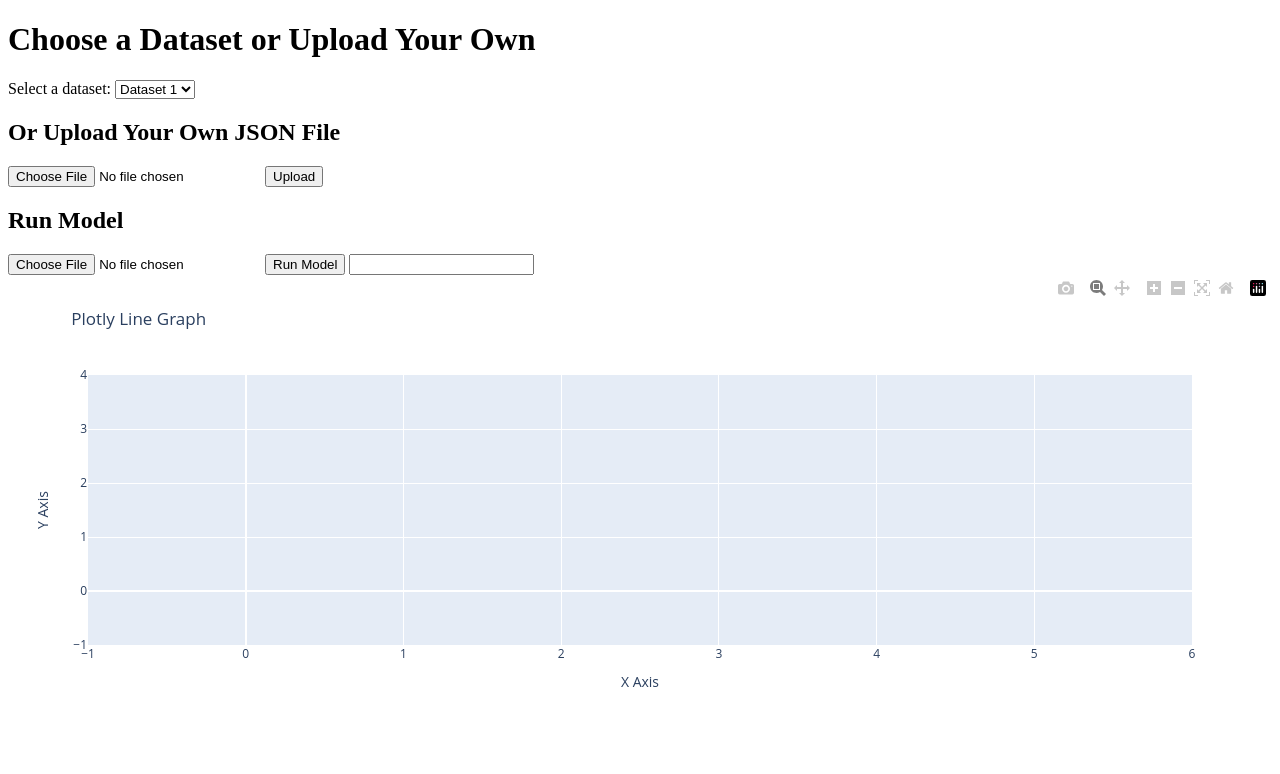
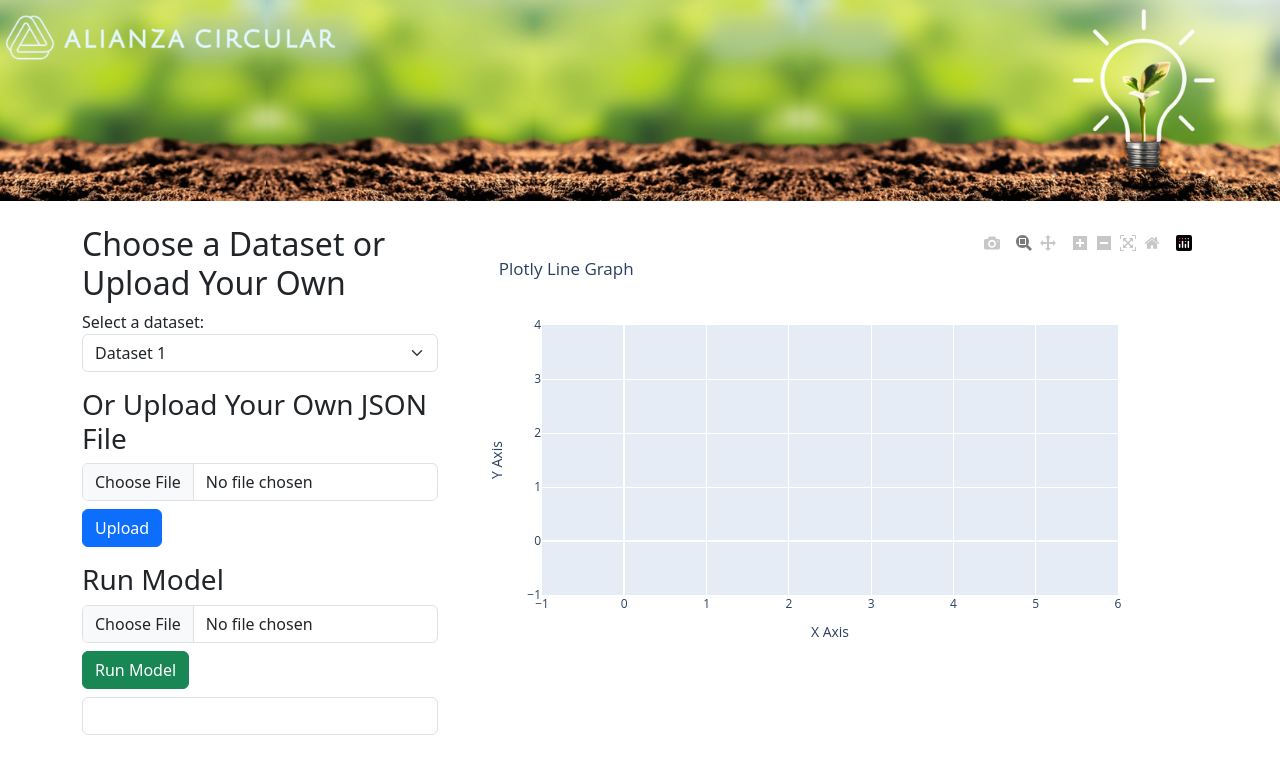
Before and after one commit to endorgobio/test_flask, a Flask app: page / in a window 1280 px wide. Shown: the top 774 px of the page. Run offline with Flask 3, Linux system fonts and the light colour scheme; some libraries are stand-ins or nearby versions.

Commit message:
styling
Using bootstraap and including a header

```diff
--- a/templates/index.html
+++ b/templates/index.html
@@ -6,77 +6,41 @@
     <title>Interactive Plotly Graph</title>
     <script src="https://cdn.plot.ly/plotly-latest.min.js"></script>
     <script src="https://code.jquery.com/jquery-3.6.0.min.js"></script>
+    <link href="https://cdn.jsdelivr.net/npm/bootstrap@5.3.0/dist/css/bootstrap.min.css" rel="stylesheet">
 </head>
 <body>
-    <h1>Choose a Dataset or Upload Your Own</h1>
-
+    <header>
+        <img src="{{ url_for('static', filename='images/header.png') }}" class="img-fluid w-100" alt="Header Image">
+    </header>
+    <div class="container mt-4">
+        <div class="row">
+            <!-- Controls Column -->
+            <div class="col-md-4">
+                <h2>Choose a Dataset or Upload Your Own</h2>
                 <label for="dataset-select">Select a dataset:</label>
-    <select id="dataset-select" onchange="updateGraph()">
+                <select id="dataset-select" class="form-select" onchange="updateGraph()">
                     {% for dataset in datasets %}
                     <option value="{{ dataset }}">{{ dataset }}</option>
                     {% endfor %}
                 </select>
-    <!-- <button onclick="updateGraph()">Load Dataset</button> -->
 
-    <h2>Or Upload Your Own JSON File</h2>
-    <input type="file" id="file-input" />
-    <button onclick="uploadFile()">Upload</button>
+                <h3 class="mt-3">Or Upload Your Own JSON File</h3>
+                <input type="file" id="file-input" class="form-control" />
+                <button class="btn btn-primary mt-2" onclick="uploadFile()">Upload</button>
 
-
-
-    <!-- Model result -->
-    <h2>Run Model</h2>
-    <input type="file" id="file-data" />
-    <button onclick="runModelWithFile()">Run Model</button>
-    <input type="text" id="model-output" readonly />
-
+                <h3 class="mt-3">Run Model</h3>
+                <input type="file" id="file-data" class="form-control" />
+                <button class="btn btn-success mt-2" onclick="runModelWithFile()">Run Model</button>
+                <input type="text" id="model-output" class="form-control mt-2" readonly />
+            </div>
+            <!-- Graph Column -->
+            <div class="col-md-8">
                 <div id="graph"></div>
+            </div>
+        </div>
+    </div>
 
     <script src="/static/scripts.js"></script>
-    <!-- <script>
-        function updateGraph() {
-            let dataset = $("#dataset-select").val();
-            $.ajax({
-                url: "/update_graph",
-                type: "POST",
-                contentType: "application/json",
-                data: JSON.stringify({ dataset: dataset }),
-                success: function(response) {
-                    let graph_json = JSON.parse(response);
-                    Plotly.newPlot('graph', graph_json.data, graph_json.layout);
-                }
-            });
-        }
-
-        function uploadFile() {
-            let fileInput = document.getElementById('file-input');
-            if (fileInput.files.length === 0) {
-                alert("Please select a file first!");
-                return;
-            }
-
-            let formData = new FormData();
-            formData.append("file", fileInput.files[0]);
-
-            $.ajax({
-                url: "/upload",
-                type: "POST",
-                data: formData,
-                processData: false,
-                contentType: false,
-                success: function(response) {
-                    let graph_json = JSON.parse(response);
-                    Plotly.newPlot('graph', graph_json.data, graph_json.layout);
-                },
-                error: function() {
-                    alert("Error uploading file. Please try again.");
-                }
-            });
-        }
-
-        $(document).ready(function() {
-            updateGraph();
-        });
-    </script> -->
+    <script src="https://cdn.jsdelivr.net/npm/bootstrap@5.3.0/dist/js/bootstrap.bundle.min.js"></script>
 </body>
 </html>
```
Also changed, not shown: static/images/header.png (added). Lines whose indentation alone changed are shown as unchanged.
